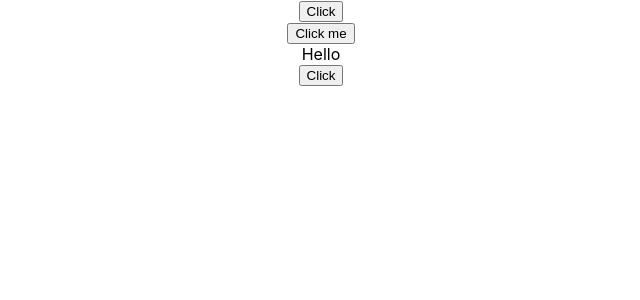
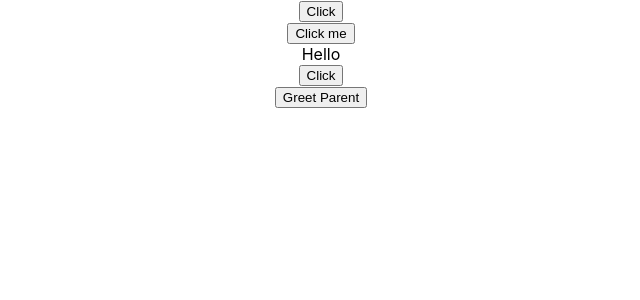
Before and after one commit to asimahmad/React-Develpoment-, a React (Create React App) app: page / in a window 1280 px wide. Shown: the top 300 px of the page, without its empty margins (319-959 px from the left). Built offline with nearby package versions, Linux system fonts and the light colour scheme.

Commit message:
Methods as props

```diff
--- a/src/App.js
+++ b/src/App.js
@@ -9,6 +9,7 @@
 import Click from './Components/FunctionClick'
 import ClassClick from './Components/ClassClick'
 import EventBind from './Components/EventBind'
+import ParentComponent from './Components/ParentComponent'
 
 function App() {
   return (
@@ -36,6 +37,7 @@
       <Click></Click>
       <ClassClick></ClassClick>
       <EventBind></EventBind>
+      <ParentComponent></ParentComponent>
 
     </div>
   );
--- /dev/null
+++ b/src/Components/ChildComponent.js
@@ -0,0 +1,11 @@
+import React from 'react'
+
+function ChildComponent(props) {
+    return (
+        <div>
+            <button onClick={()=> props.greetHandler('Child')}>Greet Parent</button>
+        </div>
+    )
+}
+
+export default ChildComponent
--- /dev/null
+++ b/src/Components/ParentComponent.js
@@ -0,0 +1,25 @@
+import React, { Component } from 'react'
+import ChildComponent from './ChildComponent'
+class ParentComponent extends Component {
+    constructor(props) {
+        super(props)
+
+        this.state = {
+             parentName: 'Parent'
+        }
+        this.greetParent = this.greetParent.bind(this)
+    }
+    greetParent(childName){
+        alert(`Hello ${this.state.parentName} from ${childName}`)
+    }
+
+    render() {
+        return (
+            <div>
+               <ChildComponent greetHandler={this.greetParent}></ChildComponent>
+            </div>
+        )
+    }
+}
+
+export default ParentComponent
```
